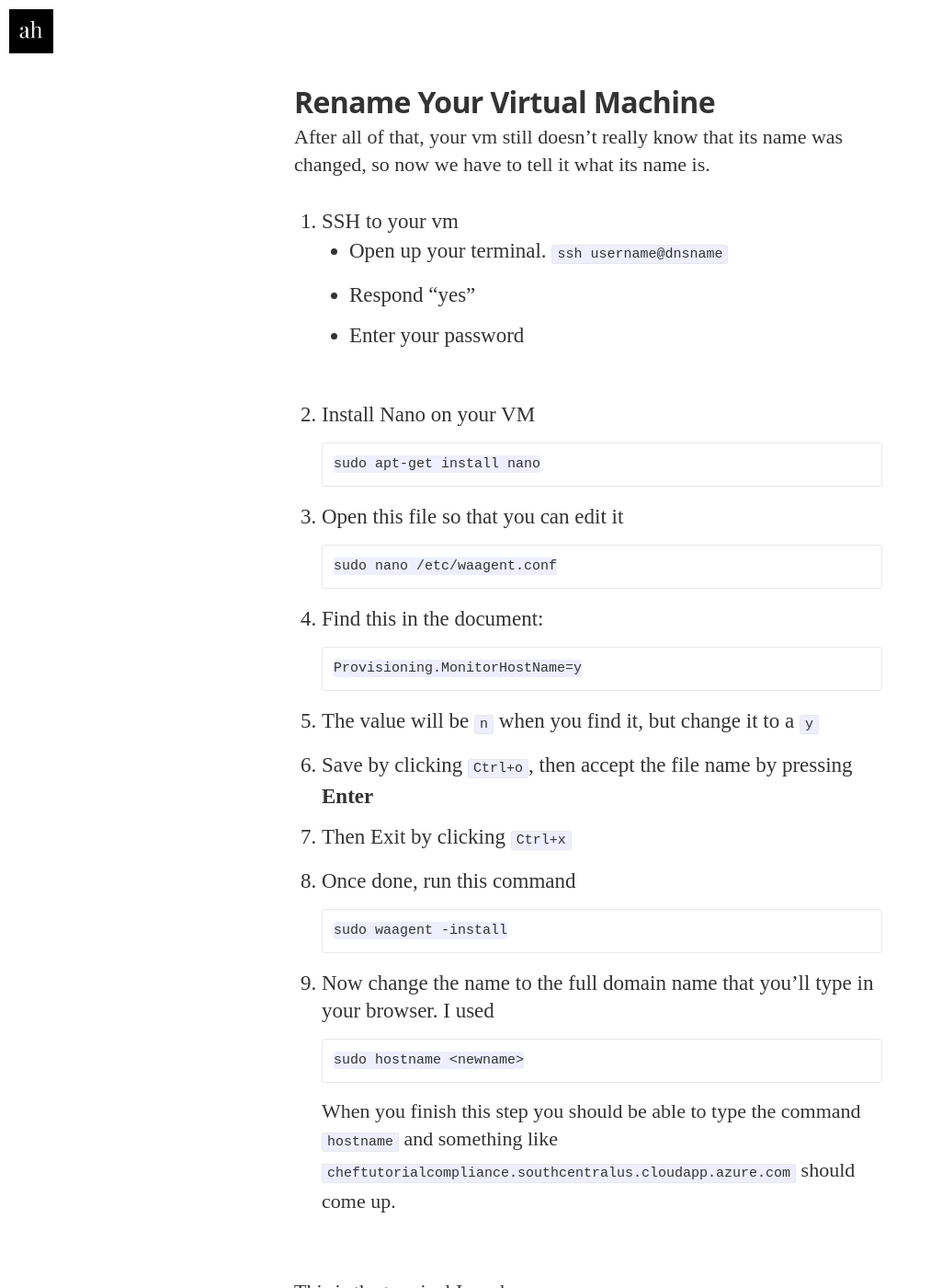
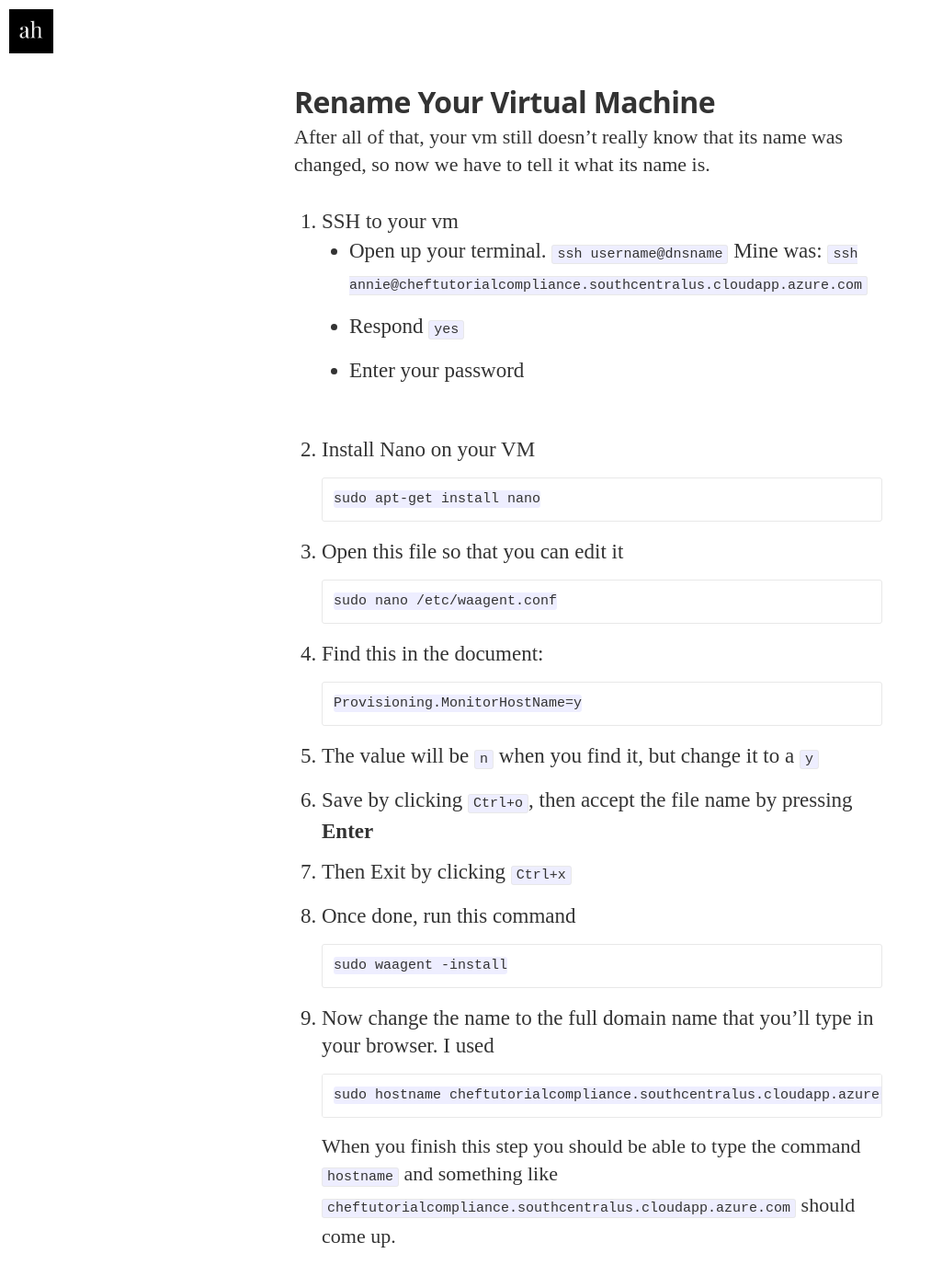
Before and after one commit to anniehedgpeth/anniehedgpeth.github.io, a Jekyll site: the page built from _posts/2016-05-05-setting-up-compliance.markdown, in a window 1280 px wide and 1400 px high, scrolled down 7426 px. Shown: the whole window at 92% size, without its empty margins (0-1013 px from the left). Built offline with Jekyll 4.4.1, drawn with Linux system fonts in a browser that asks for light colours; nearby versions of some CDN libraries; some web fonts are replaced; comment, search, counter and statistics services are not loaded.

Commit message:
explained ssh more clearly

````diff
--- a/_posts/2016-05-05-setting-up-compliance.markdown
+++ b/_posts/2016-05-05-setting-up-compliance.markdown
@@ -70,9 +70,10 @@ After all of that, your vm still doesn't really know that its name was changed,
 1. SSH to your vm
   * Open up your terminal.
   ```ssh username@dnsname```
-  * Respond “yes”
+  Mine was:
+  ```ssh annie@cheftutorialcompliance.southcentralus.cloudapp.azure.com```
+  * Respond `yes`
   * Enter your password
-
 2. Install Nano on your VM
 ```
 sudo apt-get install nano
@@ -94,7 +95,7 @@ sudo waagent -install
 ```
 9. Now change the name to the full domain name that you'll type in your browser. I used
 ```
-sudo hostname <newname>
+sudo hostname cheftutorialcompliance.southcentralus.cloudapp.azure.com
 ```
 When you finish this step you should be able to type the command `hostname` and something like `cheftutorialcompliance.southcentralus.cloudapp.azure.com` should come up.
 
````
